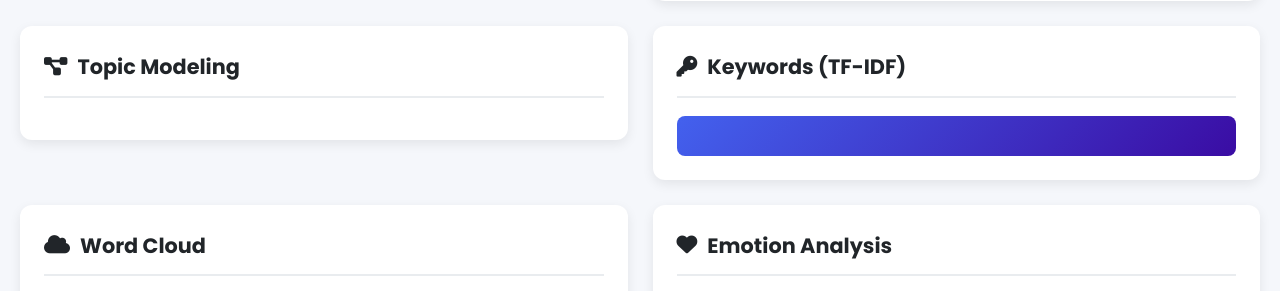
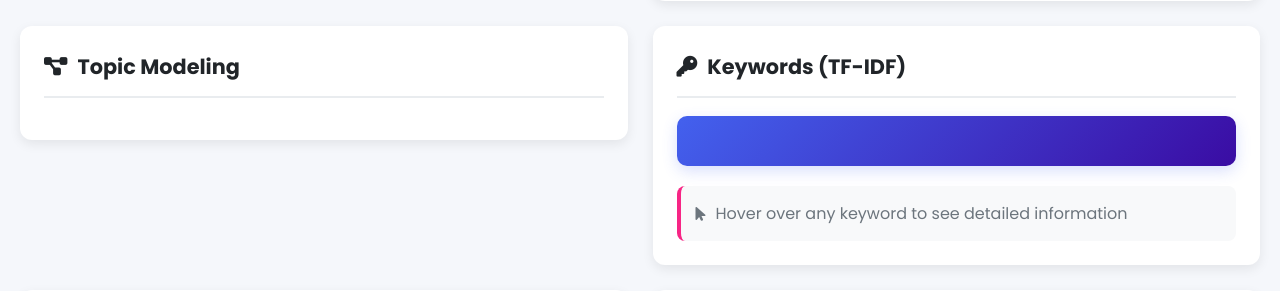
Before and after one commit to Rusallan03/linguaanalyze, a Flask app: template templates/results.html in a window 1280 px wide. Shown: the part 1684-1975 px from the top of the page. Run offline with Flask 2, Linux system fonts and the light colour scheme; the template is opened without the code that fills it, so the values that code supplies are empty; some libraries are stand-ins or nearby versions.

Commit message:
Update results.html

```diff
--- a/templates/results.html
+++ b/templates/results.html
@@ -795,14 +795,32 @@
     </section>
 
     <!-- Keywords -->
-<section class="card">
-    <h2><i class="fas fa-key"></i> Keywords (TF-IDF)</h2>
-    <div class="keywords-cloud" style="background: linear-gradient(135deg, var(--primary), var(--secondary)); padding: 20px; border-radius: 8px;">
-        {% for word, score in results.extended.keywords %}
-        <span class="keyword" style="font-size: {{ 12 + score * 20 }}px; color: white; text-shadow: 1px 1px 2px rgba(0,0,0,0.3);">{{ word }}</span>
-        {% endfor %}
-    </div>
-</section>
+    <section class="card">
+      <h2><i class="fas fa-key"></i> Keywords (TF-IDF)</h2>
+
+      <div class="keywords-cloud" id="keywordsCloud" style="background: linear-gradient(135deg, var(--primary), var(--secondary)); padding: 25px; border-radius: 10px; text-align: center; line-height: 2.2; margin-bottom: 20px; box-shadow: 0 5px 15px rgba(67, 97, 238, 0.2);">
+          <!-- Ключевые слова будут добавлены через JavaScript -->
+      </div>
+
+      <div class="keyword-info" id="keywordInfo" style="background: #f8f9fa; padding: 20px; border-radius: 10px; margin-top: 20px; display: none; box-shadow: 0 5px 15px rgba(0, 0, 0, 0.05); border-left: 4px solid #4361ee;">
+          <h3 style="color: #4361ee; margin-top: 0; display: flex; align-items: center; gap: 10px;"><i class="fas fa-info-circle"></i> Keyword: <span id="currentKeyword"></span></h3>
+          <div class="info-content" style="display: flex; gap: 20px; flex-wrap: wrap;">
+              <div class="info-box" style="flex: 1; min-width: 200px; background: white; padding: 15px; border-radius: 8px; box-shadow: 0 3px 10px rgba(0, 0, 0, 0.05);">
+                  <h4 style="color: #3a0ca3; margin-top: 0; margin-bottom: 10px; font-size: 16px;">Details</h4>
+                  <p>TF-IDF Score: <span id="tfidfScore">0.123</span></p>
+                  <p>Frequency: <span id="frequency">15</span> occurrences</p>
+              </div>
+              <div class="info-box" style="flex: 1; min-width: 200px; background: white; padding: 15px; border-radius: 8px; box-shadow: 0 3px 10px rgba(0, 0, 0, 0.05);">
+                  <h4 style="color: #3a0ca3; margin-top: 0; margin-bottom: 10px; font-size: 16px;">Context</h4>
+                  <p>This keyword appears frequently in the text.</p>
+              </div>
+          </div>
+      </div>
+
+      <div class="instructions" style="background: #f8f9fa; padding: 15px; border-radius: 8px; margin-top: 20px; border-left: 4px solid #f72585;">
+          <p style="margin: 0; color: #6c757d; display: flex; align-items: center; gap: 10px;"><i class="fas fa-mouse-pointer"></i> Hover over any keyword to see detailed information</p>
+      </div>
+    </section>
 
     <!-- Word Cloud -->
     <section class="card">
@@ -900,6 +918,9 @@ document.addEventListener('DOMContentLoaded', function() {
 
     // Анимация распределительных полос
     animateDistributionBars();
+
+    // Инициализация облака ключевых слов
+    initKeywordsCloud();
 });
 
 // Анимация прогресс-баров
@@ -1056,6 +1077,116 @@ document.querySelectorAll('.plot-card img').forEach(img => {
         });
     });
 });
+
+// Keywords hover functionality
+function initKeywordsCloud() {
+    const keywordsCloud = document.getElementById('keywordsCloud');
+    const keywordInfo = document.getElementById('keywordInfo');
+    const currentKeyword = document.getElementById('currentKeyword');
+    const tfidfScore = document.getElementById('tfidfScore');
+    const frequency = document.getElementById('frequency');
+
+    // Получаем ключевые слова из шаблона
+    const keywords = [
+        {% for word, score in results.extended.keywords %}
+        {text: "{{ word }}", score: {{ score }}, frequency: {{ results.extended.lexical_richness.most_common_words | selectattr('0', 'equalto', word) | map(attribute='1') | first | default(1) }} },
+        {% endfor %}
+    ];
+
+    // Генерируем ключевые слова в облаке
+    keywords.forEach(keyword => {
+        const span = document.createElement('span');
+        span.className = 'keyword';
+
+        // Определяем размер на основе score
+        const size = 12 + (keyword.score * 20);
+        span.style.cssText = `
+            display: inline-block;
+            margin: 5px 8px;
+            padding: 6px 12px;
+            border-radius: 20px;
+            color: white;
+            font-weight: 500;
+            cursor: pointer;
+            transition: all 0.3s ease;
+            position: relative;
+            overflow: hidden;
+            box-shadow: 0 3px 8px rgba(0, 0, 0, 0.1);
+            font-size: ${size}px;
+            background: #4361ee;
+        `;
+
+        span.textContent = keyword.text;
+
+        // Добавляем обработчики событий
+        span.addEventListener('mouseenter', () => {
+            showKeywordInfo(keyword);
+            span.style.transform = 'translateY(-3px) scale(1.1)';
+            span.style.boxShadow = '0 6px 15px rgba(0, 0, 0, 0.15)';
+            span.style.zIndex = '10';
+        });
+
+        span.addEventListener('mouseleave', () => {
+            hideKeywordInfo();
+            span.style.transform = '';
+            span.style.boxShadow = '';
+            span.style.zIndex = '';
+        });
+
+        keywordsCloud.appendChild(span);
+    });
+
+    function showKeywordInfo(keyword) {
+        currentKeyword.textContent = keyword.text;
+        tfidfScore.textContent = keyword.score.toFixed(3);
+        frequency.textContent = keyword.frequency;
+
+        keywordInfo.style.display = 'block';
+        keywordInfo.style.animation = 'fadeIn 0.3s ease';
+    }
+
+    function hideKeywordInfo() {
+        keywordInfo.style.display = 'none';
+    }
+
+    // Добавляем анимацию в стили
+    const style = document.createElement('style');
+    style.textContent = `
+        @keyframes fadeIn {
+            from { opacity: 0; transform: translateY(10px); }
+            to { opacity: 1; transform: translateY(0); }
+        }
+
+        .keyword:hover::before {
+            content: '';
+            position: absolute;
+            top: 0;
+            left: -100%;
+            width: 100%;
+            height: 100%;
+            background: linear-gradient(90deg, transparent, rgba(255, 255, 255, 0.2), transparent);
+            transition: all 0.5s ease;
+            left: 100%;
+        }
+
+        @media (max-width: 768px) {
+            .keywords-cloud {
+                padding: 15px !important;
+            }
+
+            .keyword {
+                margin: 4px 6px !important;
+                padding: 5px 10px !important;
+                font-size: 14px !important;
+            }
+
+            .info-content {
+                flex-direction: column !important;
+            }
+        }
+    `;
+    document.head.appendChild(style);
+}
 </script>
 </body>
 </html>
```
